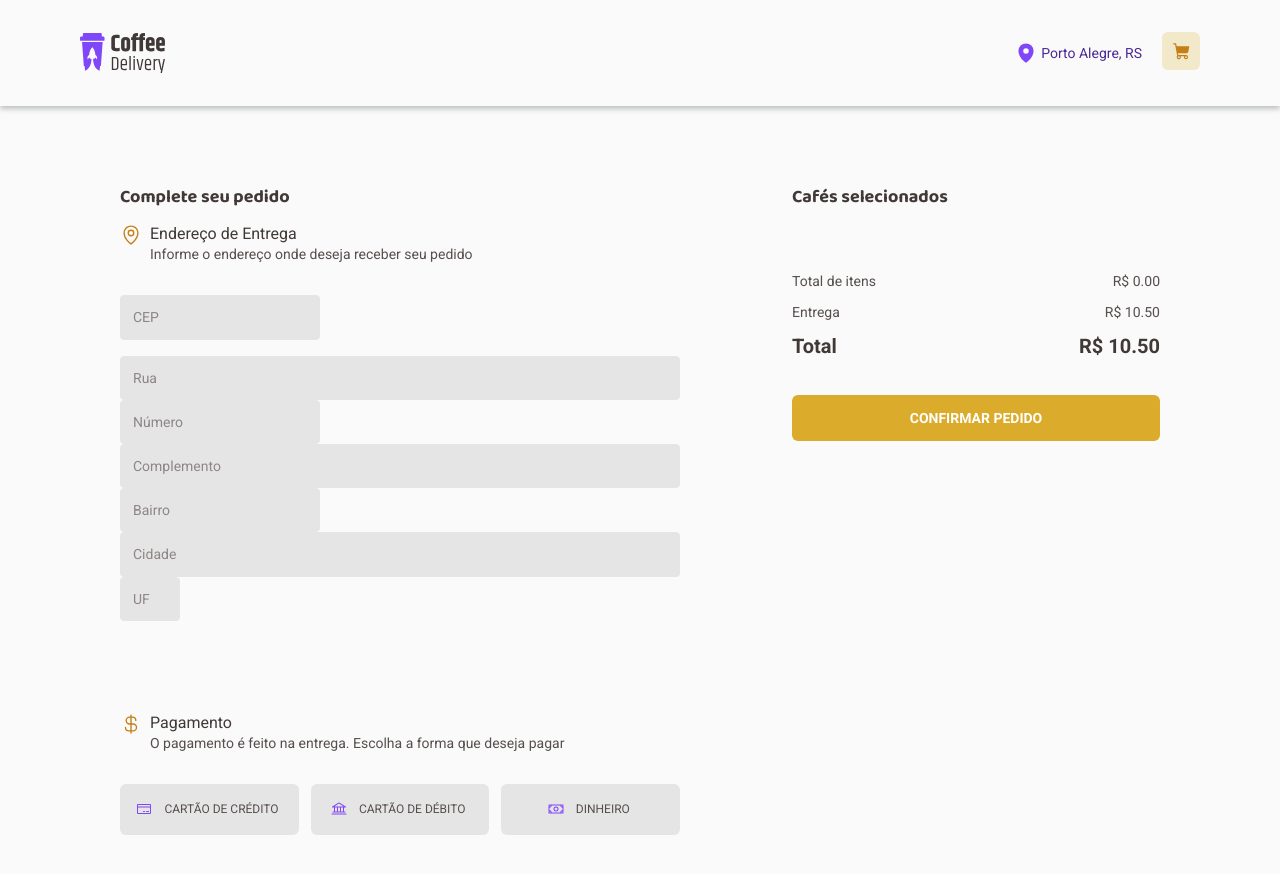
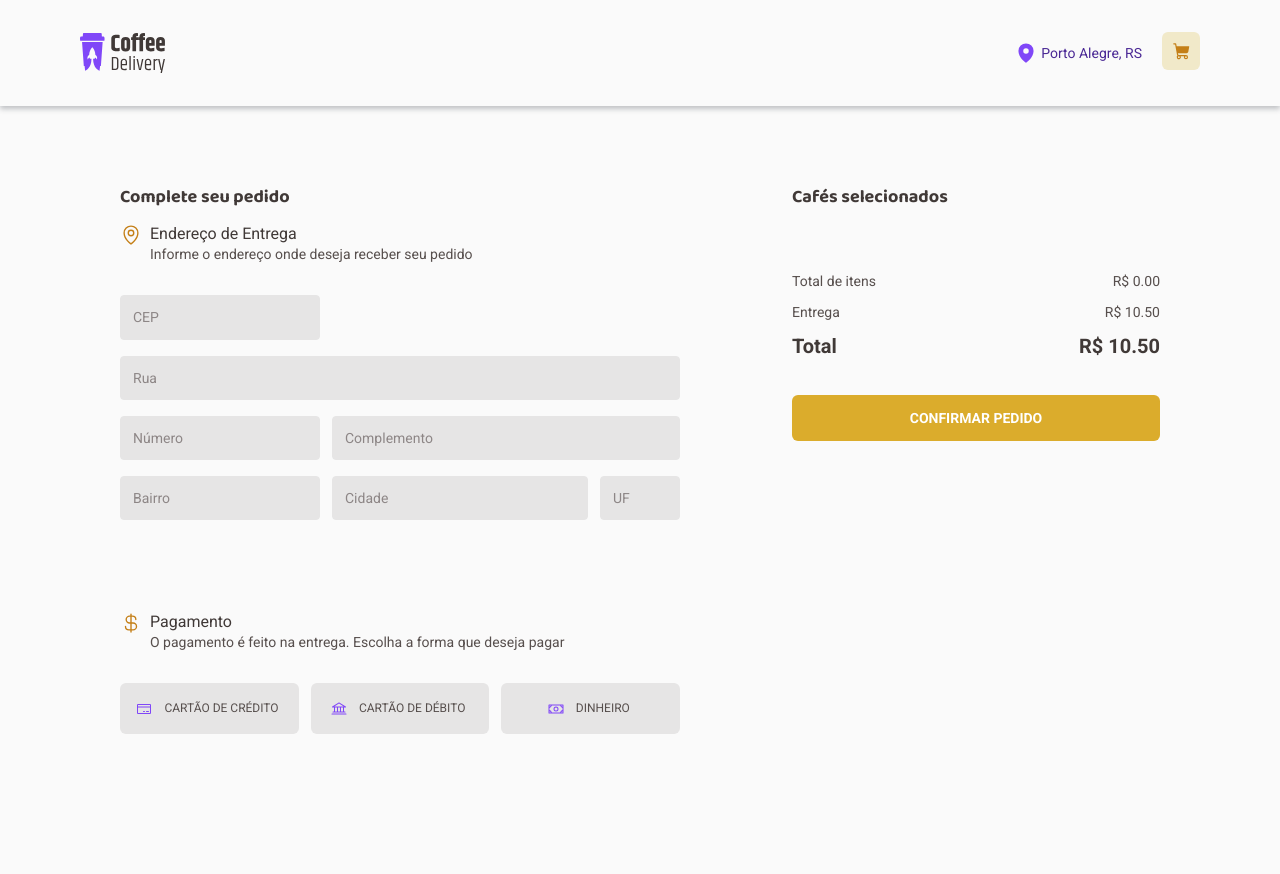
Before and after one commit to FelipeAmorimDev/coffee-delivery, a React (Vite) app: page /cart in a window 1280 px wide. After the commit the page ends 800 px from the top, so only its background shows below. Built offline with nearby package versions, Linux system fonts and the light colour scheme; the HTML template or start-up script is replaced by a standard one.

Commit message:
fix: css dos inputs, validação dos campos

```diff
--- a/src/pages/Cart/components/CartItem/index.tsx
+++ b/src/pages/Cart/components/CartItem/index.tsx
@@ -18,6 +18,7 @@ export function CartItem({ coffee }: CartItemProps) {
     useContext(cartContext)
   return (
     <>
+      {console.log(coffee)}
       <li>
         <CartItemHeader>
           <img src={coffee.image} alt="" />
--- a/src/pages/Cart/components/CartListData/index.tsx
+++ b/src/pages/Cart/components/CartListData/index.tsx
@@ -11,6 +11,7 @@ export function CartListData() {
     0,
   )
   const deliveryPrice = 10.5
+
   return (
     <>
       {' '}
--- a/src/pages/Cart/index.tsx
+++ b/src/pages/Cart/index.tsx
@@ -14,12 +14,12 @@ import { CheckoutForm } from './components/CheckoutForm'
 import { CartListData } from './components/CartListData'
 
 const confirmOrderSchema = zod.object({
-  zip: zod.number({
+  zip: zod.string({
     required_error: 'O campo cep é obrigatorio',
     invalid_type_error: 'O campo cep tem que ser um numero',
   }),
   address: zod.string().min(1, 'Digite um endereço valido'),
-  number: zod.number({
+  number: zod.string({
     required_error: 'O campo numero é obrigatorio',
     invalid_type_error: 'O campo numero é do tipo numerico',
   }),
@@ -27,20 +27,20 @@ const confirmOrderSchema = zod.object({
   neighborhood: zod.string().min(1, 'Digite um bairro valido'),
   city: zod.string().min(1, 'Digite uma cidade valida'),
   state: zod.string().min(1, 'Digite um estado valido'),
-  paymentMethod: zod.string(),
 })
 
 type ConfirmOrderData = zod.infer<typeof confirmOrderSchema>
 
 export function Cart() {
-  const { addItensToOrderList, cleanCartList } = useContext(cartContext)
+  const { addItensToOrderList, cleanCartList, paymentMethod } =
+    useContext(cartContext)
 
   const confirmOrderForm = useForm<ConfirmOrderData>({
     resolver: zodResolver(confirmOrderSchema),
     defaultValues: {
-      zip: undefined,
+      zip: '',
       address: '',
-      number: undefined,
+      number: '',
       complement: '',
       neighborhood: '',
       city: '',
@@ -58,6 +58,7 @@ export function Cart() {
     addItensToOrderList({
       ...data,
       id,
+      paymentMethod,
     })
 
     cleanCartList()
--- a/src/pages/Cart/styles.ts
+++ b/src/pages/Cart/styles.ts
@@ -145,7 +145,13 @@ export const FormLabel = styled.div`
 `
 
 export const InputsContainer = styled.div`
-  display: flex;
+  display: grid;
+  grid-template-areas:
+    'cep . .'
+    'street street street'
+    'number fullAddress fullAddress'
+    'neighborhood city state';
+  grid-template-columns: 200px 1fr 80px;
   flex-direction: column;
   margin-top: 32px;
   margin-bottom: 92px;
@@ -164,54 +170,60 @@ export const InputsContainer = styled.div`
     &:placeholder-shown {
       background-color: ${(props) => props.theme['base-button']};
     }
+
+    + input {
+      margin-top: 16px;
+    }
   }
 
-  #address,
-  #city,
-  #complement {
-    flex: 2;
+  #zip {
+    grid-area: cep;
   }
 
-  #neighborhood,
-  #number,
-  #zip {
-    width: 200px;
+  #address {
+    grid-area: street;
+  }
+
+  #number {
+    grid-area: number;
+  }
+
+  #complement {
+    grid-area: fullAddress;
+    margin-left: 12px;
     @media (max-width: 660px) {
-      width: initial;
+      margin-left: 0;
+    }
+  }
+
+  #neighborhood {
+    grid-area: neighborhood;
+  }
+
+  #city {
+    grid-area: city;
+    margin-left: 12px;
+    margin-right: 12px;
+    @media (max-width: 660px) {
+      margin-left: 0;
+      margin-right: 0;
     }
   }
 
   #state {
-    width: 60px;
-    @media (max-width: 660px) {
-      width: initial;
-    }
+    grid-area: state;
   }
 
-  > input {
-    &:first-of-type {
-      margin-bottom: 16px;
-    }
-  }
-
-  div {
-    display: flex;
-    gap: 12px;
-    margin-top: 16px;
-    @media (max-width: 660px) {
-      flex-direction: column;
-    }
-
-    /* &:first-of-type {
-      > input {
-        &:last-of-type {
-          flex: 1;
-        }
-      }
-    } */
-  }
-
-  @media (max-width: 1080px) {
+  @media (max-width: 660px) {
+    grid-template-columns: 1fr;
+    grid-template-areas:
+      'cep'
+      'street'
+      'number'
+      'fullAddress'
+      'neighborhood'
+      'city'
+      'state';
   }
 `
 export const PaymentMethod = styled.div`
```
